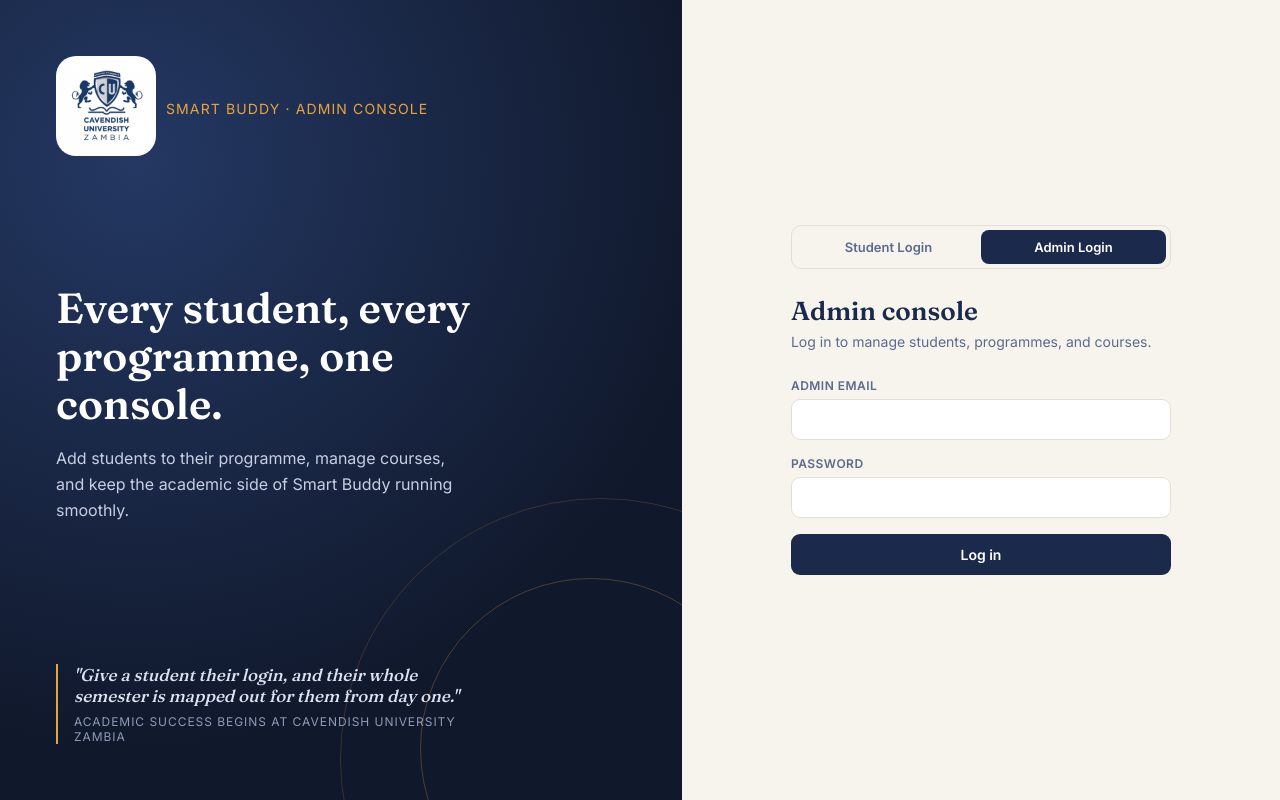
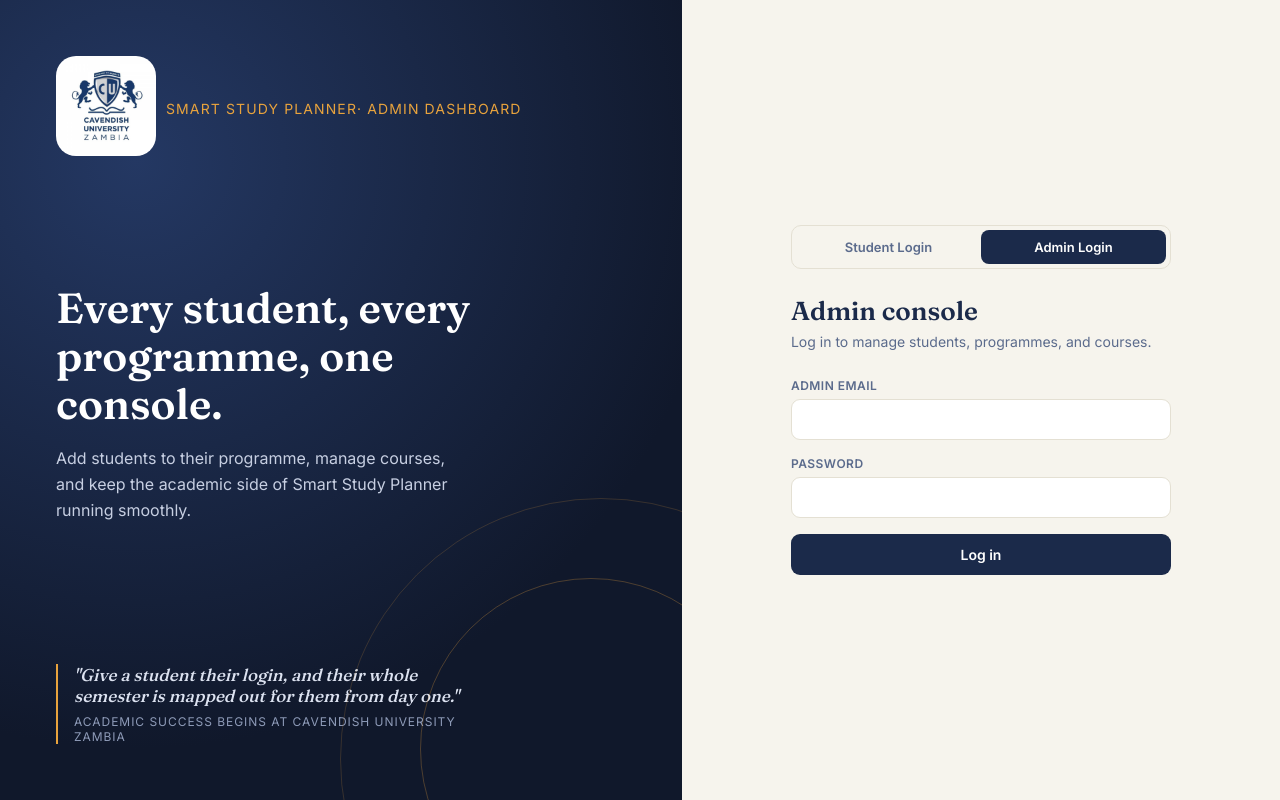
Before and after one commit to KITEndwe/AI-Buddy-Smart-Study-Planner-, a PHP site: page /admin/login.php in a window 1280 px wide. Run offline with PHP 8.4, Linux system fonts and the light colour scheme; tables that the repository leaves empty hold one stand-in row (values such as "Sample post"); some libraries are stand-ins or nearby versions.

Commit message:
Updated homepage admin dashboard by adding the logo

```diff
--- a/admin/login.php
+++ b/admin/login.php
@@ -30,11 +30,11 @@
   <div class="auth-side">
     <div class="brand-mark">
       <span class="sundial"> <img style="border-radius: 20px;" width="100px" src="cavendish-university-zambia.jpg" alt="CUZ"> </span>
-      Smart Buddy · Admin console
+      Smart  Study Planner· Admin Dashboard
     </div>
     <div class="auth-hero">
       <h1>Every student, every programme, one console.</h1>
-      <p>Add students to their programme, manage courses, and keep the academic side of Smart Buddy running smoothly.</p>
+      <p>Add students to their programme, manage courses, and keep the academic side of Smart Study Planner running smoothly.</p>
     </div>
     <div class="auth-quote">
       "Give a student their login, and their whole semester is mapped out for them from day one."
--- a/includes/admin_sidebar.php
+++ b/includes/admin_sidebar.php
@@ -9,8 +9,8 @@
 ?>
 <aside class="sidebar">
   <div class="sidebar-brand">
-    <span class="sundial">☀</span>
-    <div class="name">Smart Buddy<small>Admin console</small></div>
+    <span class="sundial"><img style="border-radius: 15px;" width="35px" src="cavendish-university-zambia.jpg" alt=""></span>
+    <div class="name">Study Planner<small>Admin console</small></div>
   </div>
   <nav class="nav-group">
     <?php foreach ($adminNav as $key => $item): ?>
```
